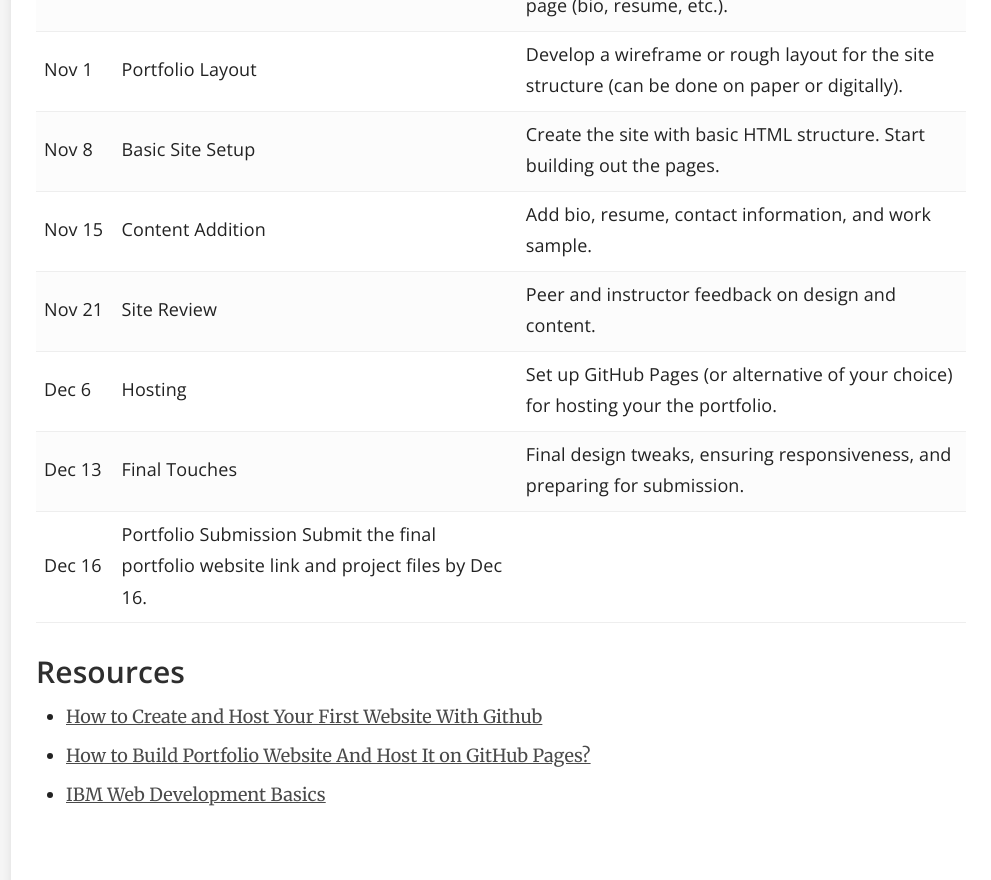
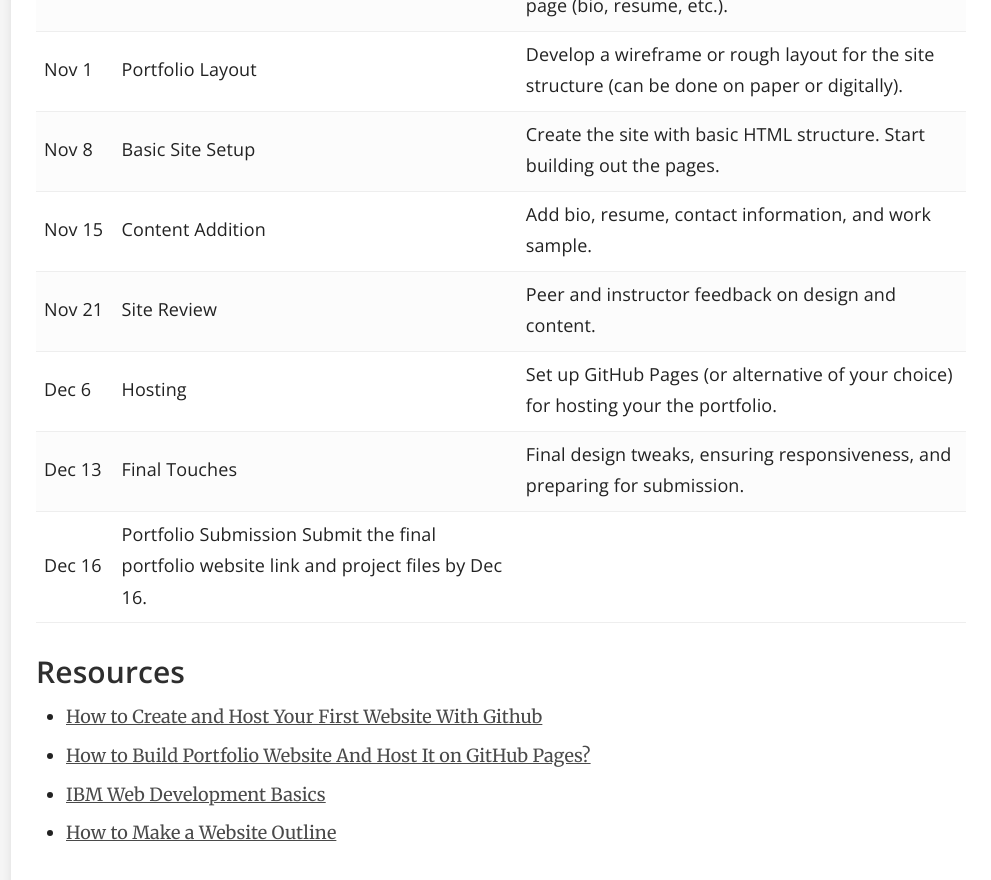
Before and after one commit to mswhitby/classroom, a Jekyll site: the page built from _docs/classes/practicum.md, in a window 1280 px wide and 900 px high, scrolled down 1648 px. Shown: the top 880 px of the window, without its empty margins (289-1280 px from the left). Built offline with Jekyll 4.4.1, drawn with Linux system fonts in a browser that asks for light colours.

Commit message:
Update practicum.md

```diff
--- a/_docs/classes/practicum.md
+++ b/_docs/classes/practicum.md
@@ -55,3 +55,4 @@ Dec 16 | Portfolio Submission Submit the final portfolio website link and projec
 - [How to Create and Host Your First Website With Github](https://dev.to/alanjc/how-to-create-and-host-your-first-website-with-github-3ga4)
 - [How to Build Portfolio Website And Host It on GitHub Pages?](https://medium.com/@mansi21021/how-to-build-portfolio-website-and-host-it-on-github-pages-d9b8e277f475)
 - [IBM Web Development Basics](https://skillsbuild.org/adult-learners/explore-learning/web-developer)
+- [How to Make a Website Outline](https://colibriwp.com/blog/website-outline/)
```
